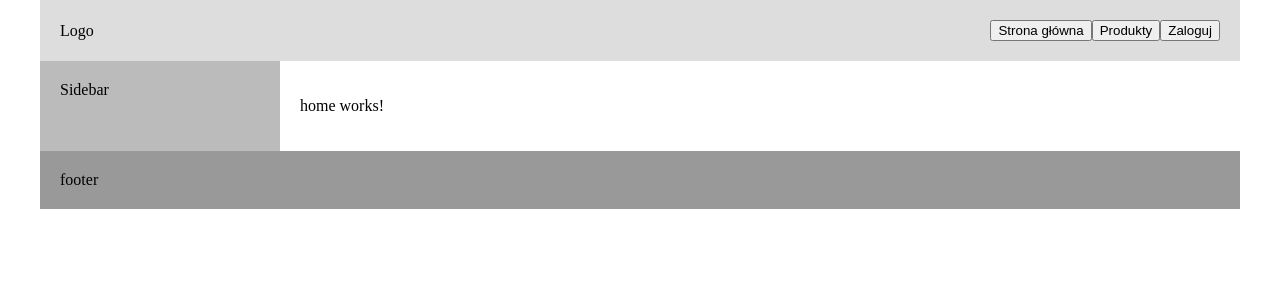
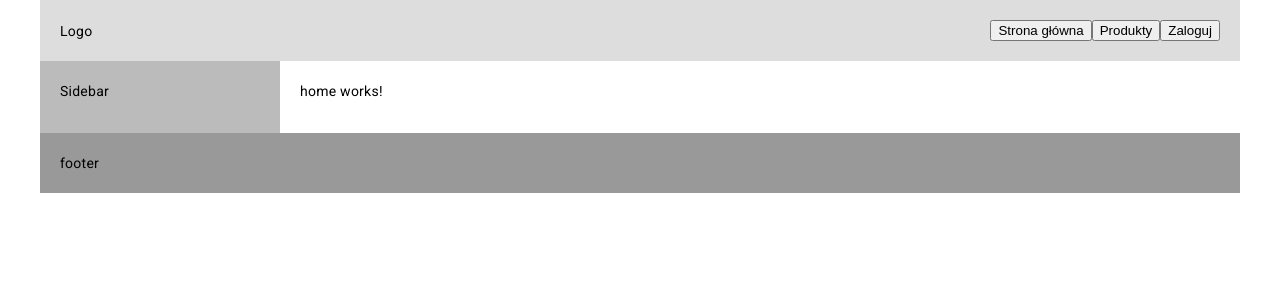
Before and after one commit to erykszczesniak/AngularShop, an Angular app: page / in a window 1280 px wide. Shown: the top 300 px of the page. Built offline with nearby package versions, Linux system fonts and the light colour scheme.

Commit message:
added angular material

```diff
--- a/angular.json
+++ b/angular.json
@@ -30,6 +30,7 @@
               "src/assets"
             ],
             "styles": [
+              "@angular/material/prebuilt-themes/indigo-pink.css",
               "src/styles.scss"
             ],
             "scripts": []
@@ -93,6 +94,7 @@
               "src/assets"
             ],
             "styles": [
+              "@angular/material/prebuilt-themes/indigo-pink.css",
               "src/styles.scss"
             ],
             "scripts": []
--- a/package.json
+++ b/package.json
@@ -17,6 +17,7 @@
     "@angular/core": "^15.2.0",
     "@angular/flex-layout": "^15.0.0-beta.42",
     "@angular/forms": "^15.2.0",
+    "@angular/material": "^15.2.4",
     "@angular/platform-browser": "^15.2.0",
     "@angular/platform-browser-dynamic": "^15.2.0",
     "@angular/router": "^15.2.0",
--- a/src/app/app.module.ts
+++ b/src/app/app.module.ts
@@ -6,6 +6,7 @@
 import { DefaultModule } from './layouts/default/default.module';
 import { FullpageModule } from './layouts/fullpage/fullpage.module';
 import { FullpageadminModule } from './layouts/fullpageadmin/fullpageadmin.module';
+import { BrowserAnimationsModule } from '@angular/platform-browser/animations';
 
 @NgModule({
   declarations: [
@@ -16,7 +17,8 @@
     AppRoutingModule,
     DefaultModule,
     FullpageModule,
-    FullpageadminModule
+    FullpageadminModule,
+    BrowserAnimationsModule
   ],
   providers: [],
   bootstrap: [AppComponent]
--- a/src/index.html
+++ b/src/index.html
@@ -6,8 +6,11 @@
   <base href="/">
   <meta name="viewport" content="width=device-width, initial-scale=1">
   <link rel="icon" type="image/x-icon" href="favicon.ico">
+  <link rel="preconnect" href="https://fonts.gstatic.com">
+  <link href="https://fonts.googleapis.com/css2?family=Roboto:wght@300;400;500&display=swap" rel="stylesheet">
+  <link href="https://fonts.googleapis.com/icon?family=Material+Icons" rel="stylesheet">
 </head>
-<body>
+<body class="mat-typography">
   <app-root></app-root>
 </body>
 </html>
--- a/src/styles.scss
+++ b/src/styles.scss
@@ -4,3 +4,5 @@
     padding: 0;
     height: 100%;
 }
+html, body { height: 100%; }
+body { margin: 0; font-family: Roboto, "Helvetica Neue", sans-serif; }
```
Also changed, not shown: 1 other file (tests, documents, lock files or other folders).
